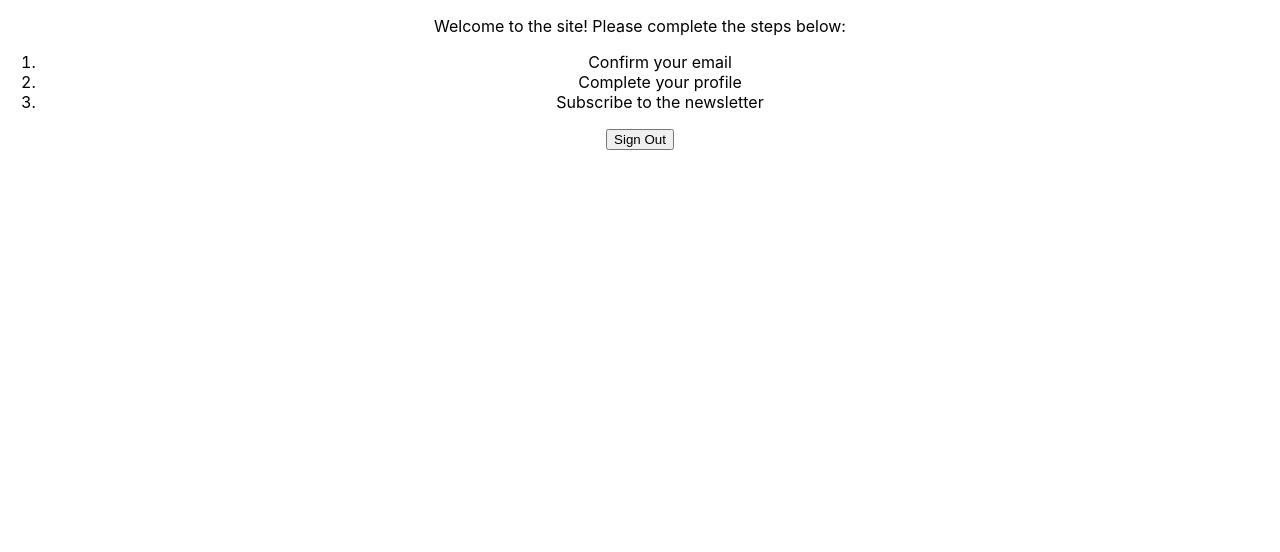
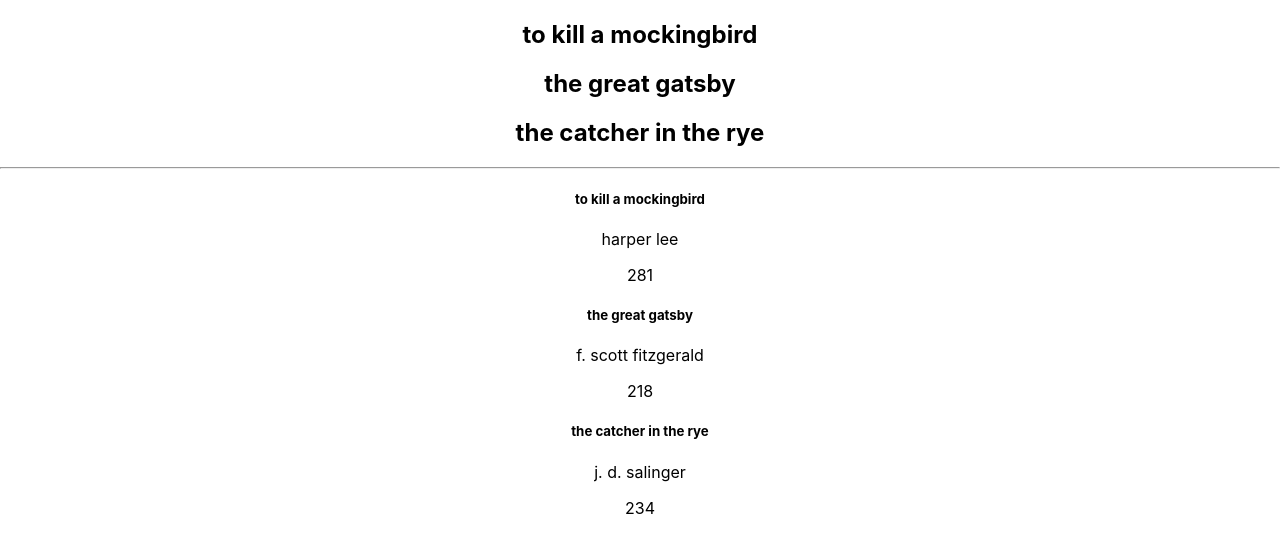
Before and after one commit to ChronoLogic12/ci-react-intro, a React (Create React App) app in the folder my-app/: page / in a window 1280 px wide. Shown: the top 552 px of the page. Built offline with nearby package versions, Linux system fonts and the light colour scheme.

Commit message:
Create book components from a list - generate components using map

```diff
--- a/my-app/src/App.js
+++ b/my-app/src/App.js
@@ -7,12 +7,13 @@
 // import ConditionalRenderingClass from "./components/ConditionalRenderingClass";
 // import ConditionalRenderingFunctional from "./components/ConditionalRenderingFunctional";
 // import NestingComponents from "./components/NestingComponents";
-import MethodsAsPropsParent from "./components/MethodsAsPropsParent";
+// import MethodsAsPropsParent from "./components/MethodsAsPropsParent";
+import { RenderingLists } from "./components/RenderingLists";
 
 function App() {
 	return (
 		<div className="App">
-			<MethodsAsPropsParent />
+			<RenderingLists />
 		</div>
 	);
 }
--- /dev/null
+++ b/my-app/src/components/Book.jsx
@@ -0,0 +1,11 @@
+import React from "react";
+
+export const Book = (props) => {
+	return (
+		<div>
+			<h5>{props.book.title}</h5>
+			<p>{props.book.author}</p>
+			<p>{props.book.pages}</p>
+		</div>
+	);
+};
--- /dev/null
+++ b/my-app/src/components/RenderingLists.jsx
@@ -0,0 +1,37 @@
+import React from "react";
+
+import { Book } from "./Book";
+
+export const RenderingLists = () => {
+	const bookList = ["to kill a mockingbird", "the great gatsby", "the catcher in the rye"];
+
+	const books = [
+		{
+			title: "to kill a mockingbird",
+			author: "harper lee",
+			pages: 281,
+		},
+		{
+			title: "the great gatsby",
+			author: "f. scott fitzgerald",
+			pages: 218,
+		},
+		{
+			title: "the catcher in the rye",
+			author: "j. d. salinger",
+			pages: 234,
+		},
+	];
+
+	return (
+		<div>
+			{bookList.map((book) => {
+				return <h2 key={book}>{book}</h2>;
+			})}
+			<hr />
+			{books.map((book) => {
+				return <Book key={book.title} book={book} />;
+			})}
+		</div>
+	);
+};
```
